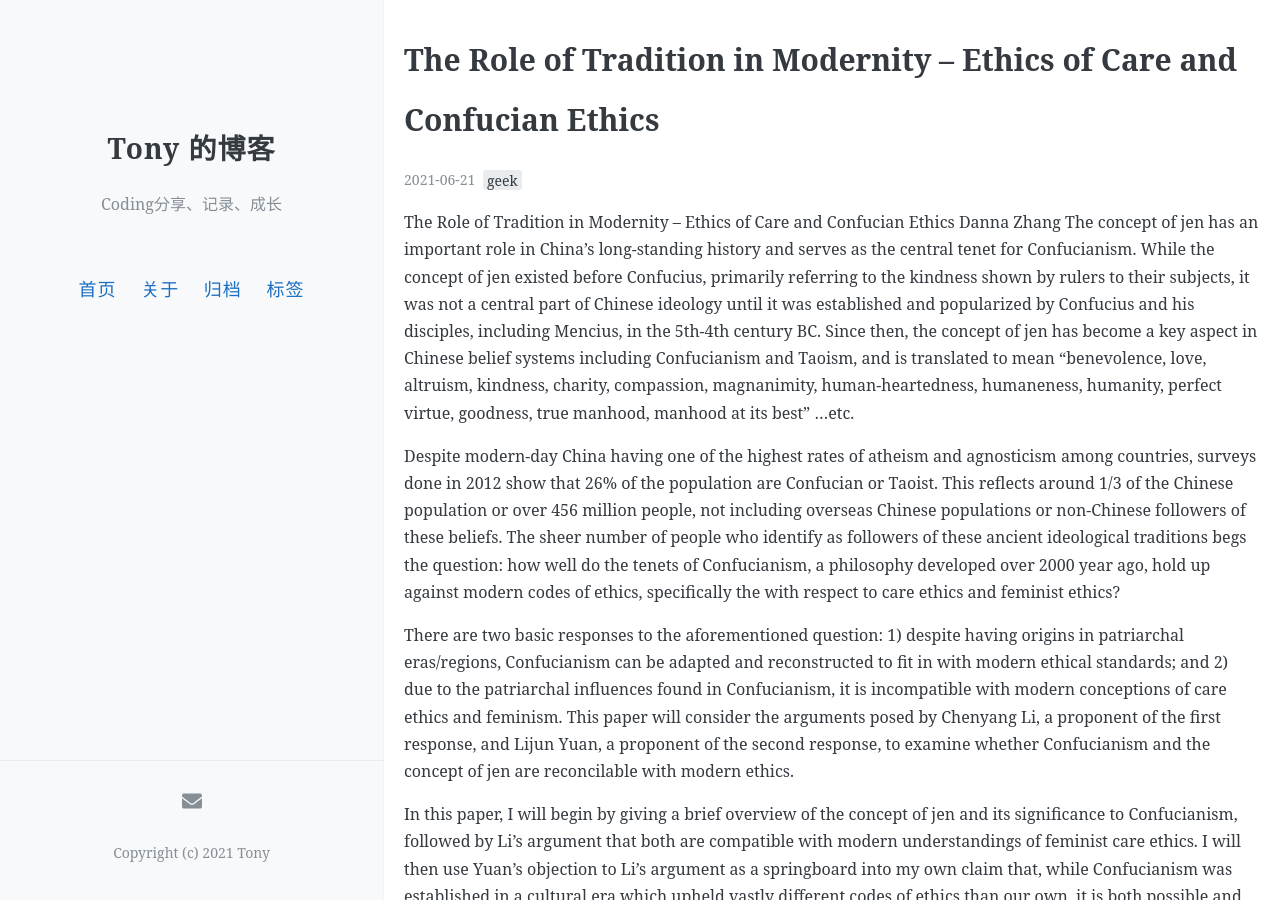
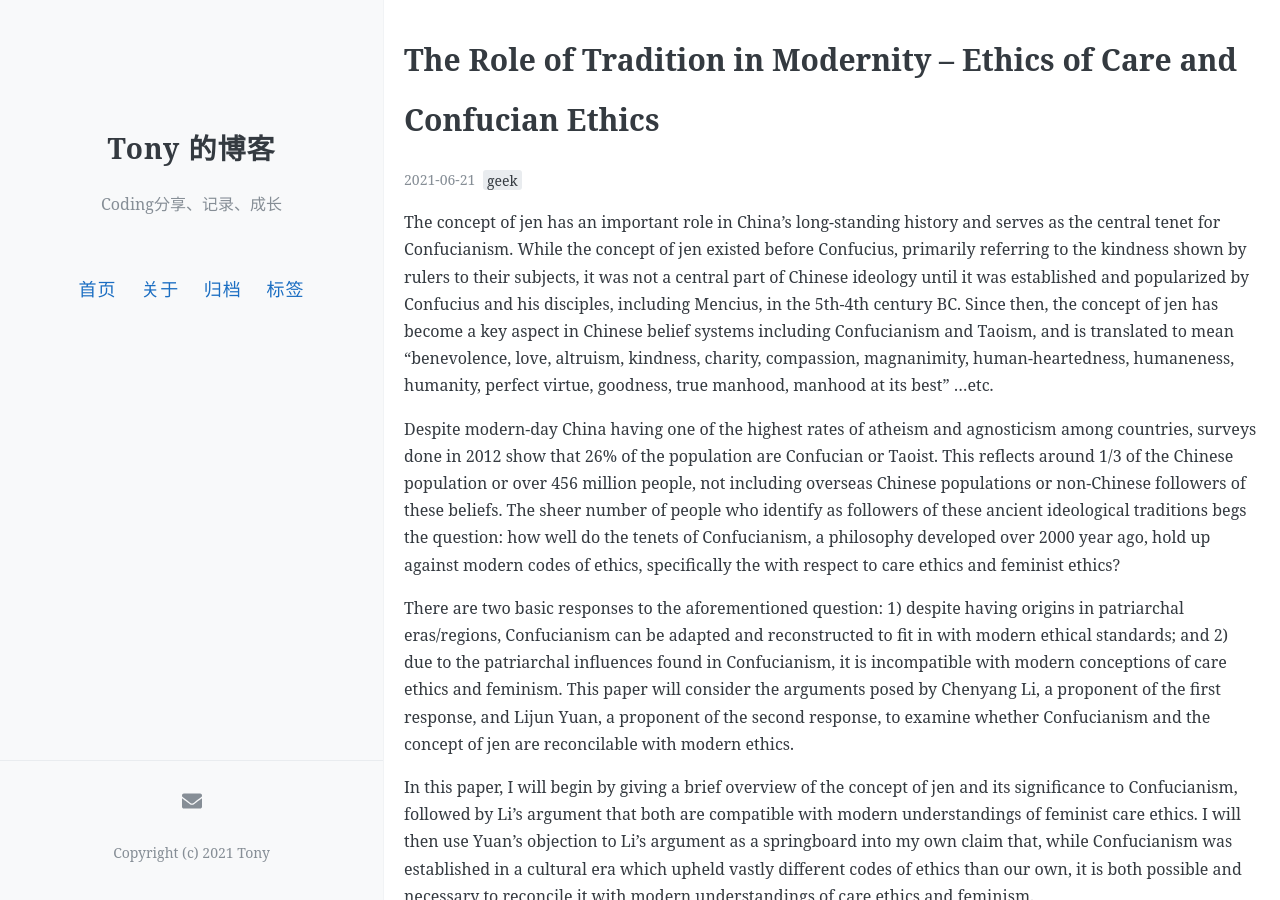
Before and after one commit to lemonchann/lemonchann.github.io, a Jekyll site: the page built from _posts/2021-06-21-article4.md, in a window 1280 px wide and 900 px high. Built offline with Jekyll 4.4.1, drawn with Linux system fonts in a browser that asks for light colours; comment, search, counter and statistics services are not loaded.

Commit message:
Update 2021-06-21-article4.md

```diff
--- a/_posts/2021-06-21-article4.md
+++ b/_posts/2021-06-21-article4.md
@@ -6,8 +6,7 @@ tags: [geek]
 comments: true
 author: Danna
 ---
-The Role of Tradition in Modernity – Ethics of Care and Confucian Ethics
-Danna Zhang
+
 The concept of jen  has an important role in China’s long-standing history and serves as the central tenet for Confucianism. While the concept of jen existed before Confucius, primarily referring to the kindness shown by rulers to their subjects, it was not a central part of Chinese ideology until it was established and popularized by Confucius and his disciples, including Mencius, in the 5th-4th century BC.  Since then, the concept of jen has become a key aspect in Chinese belief systems including Confucianism and Taoism,  and is translated to mean “benevolence, love, altruism, kindness, charity, compassion, magnanimity, human-heartedness, humaneness, humanity, perfect virtue, goodness, true manhood, manhood at its best” …etc.
 
 Despite modern-day China having one of the highest rates of atheism and agnosticism among countries, surveys done in 2012 show that 26% of the population  are Confucian or Taoist.  This reflects around 1/3 of the Chinese population or over 456 million people,  not including overseas Chinese populations or non-Chinese followers of these beliefs. The sheer number of people who identify as followers of these ancient ideological traditions begs the question: how well do the tenets of Confucianism, a philosophy developed over 2000 year ago, hold up against modern codes of ethics, specifically the with respect to care ethics and feminist ethics?
```
